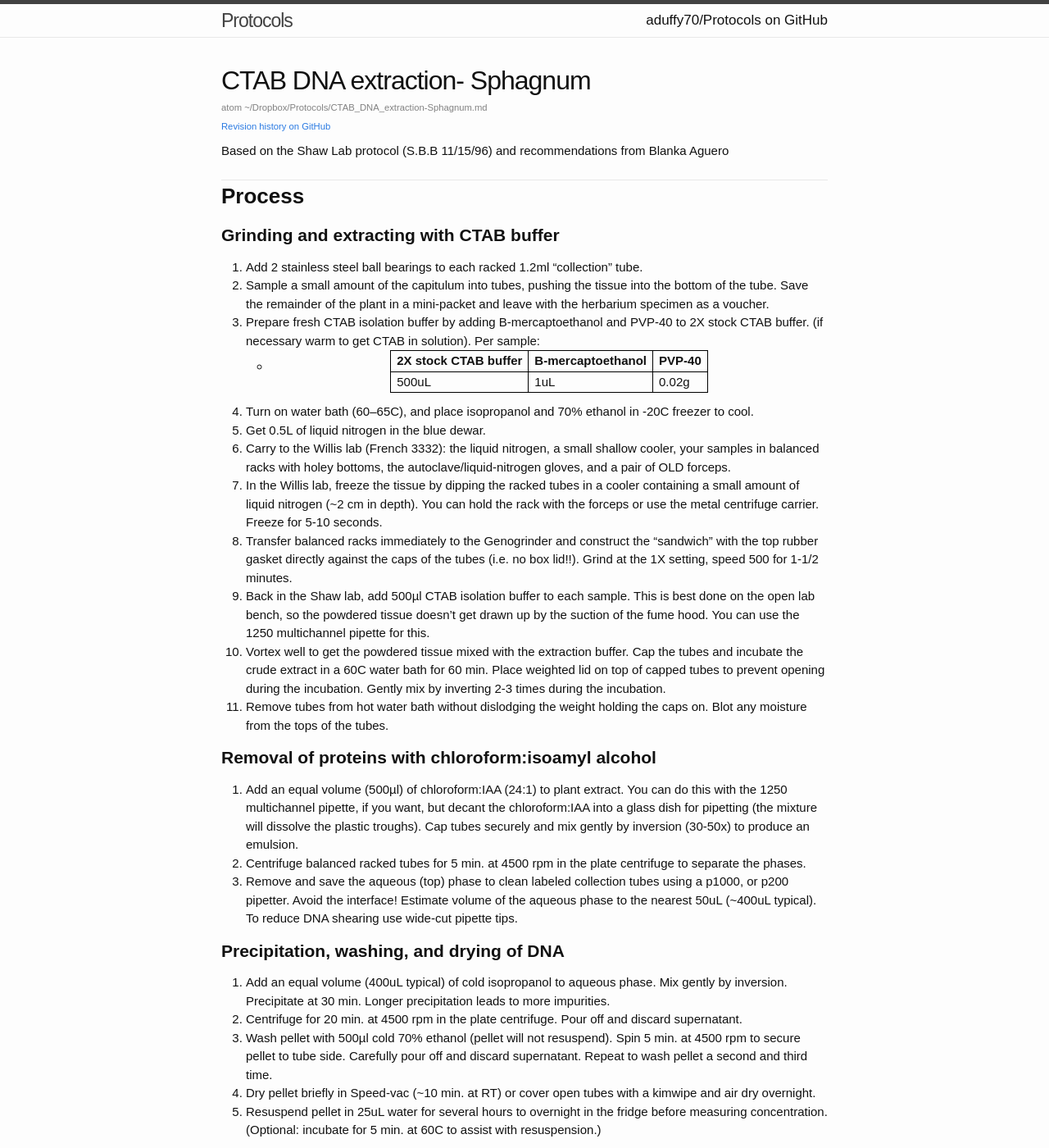
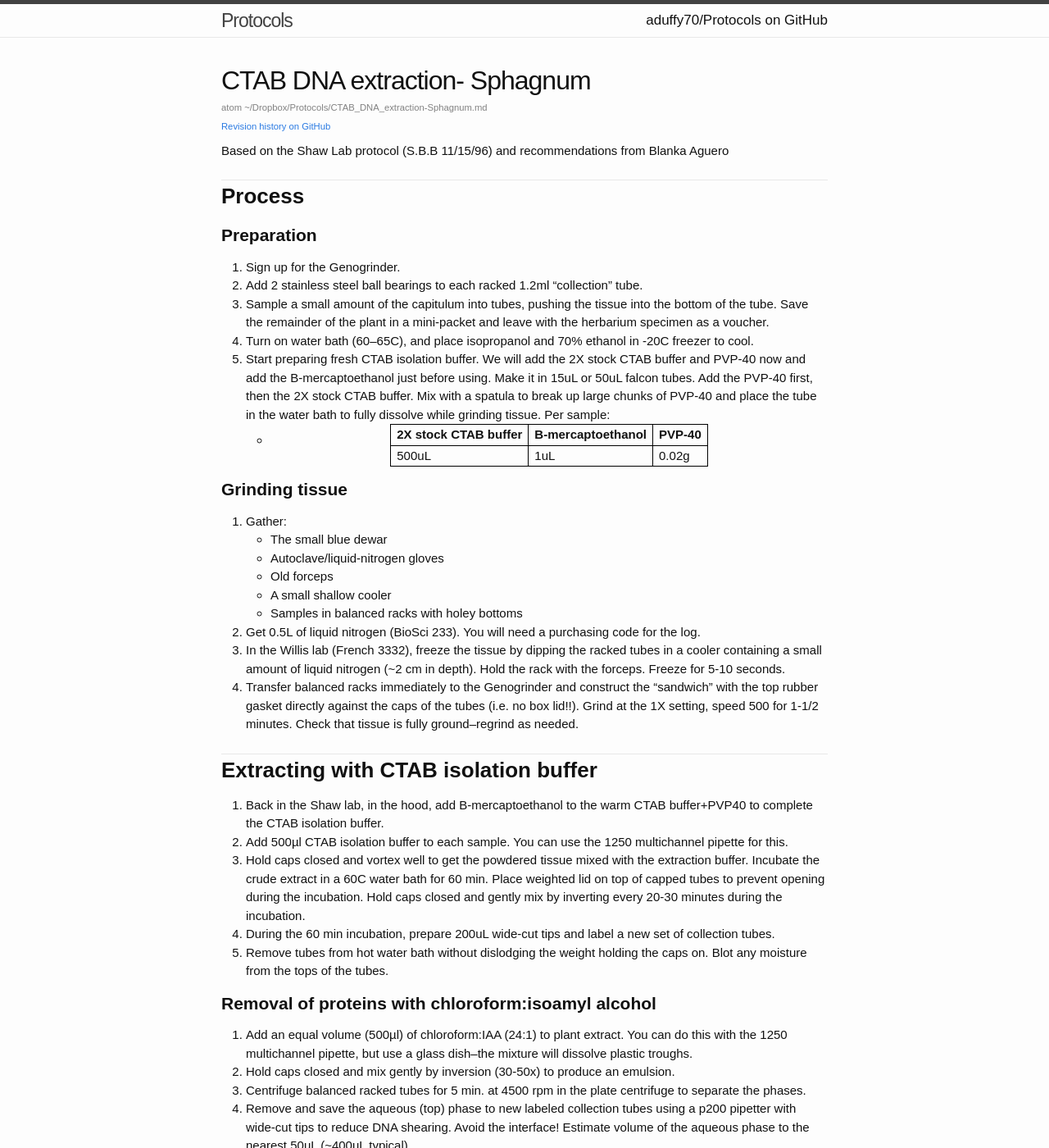
Before and after one commit to aduffy70/Protocols, a Jekyll site: the page built from CTAB_DNA_extraction-Sphagnum.md, in a window 1280 px wide and 1400 px high. Shown: the whole window at 82% size. Built offline with Jekyll 4.4.1, drawn with Linux system fonts in a browser that asks for light colours; some web fonts are replaced; some of the changed text lies outside the part shown.

Commit message:
Clarifications I realized are needed as I trained other on the protocol: Exact order and timing of adding PVP-40 and B-merc, Sign up for genogrinder, Make cut tips and label tubes during incubation time, Do post-Bmerc steps in fume hood, Liquid N2 is in room 233 and billing code is needed, Hold caps closed when vortexing/mixing, Check tissue is ground completely, Use p200 and cut tips for aqueous phase, Demote speedvac--we don't have one, Isopropanol incubation is at -20C (when did I delete that?).

```diff
--- a/CTAB_DNA_extraction-Sphagnum.md
+++ b/CTAB_DNA_extraction-Sphagnum.md
@@ -7,36 +7,52 @@ Based on the Shaw Lab protocol (S.B.B 11/15/96) and recommendations from Blanka
 
 # Process
 
-## Grinding and extracting with CTAB buffer
+## Preparation
 
+1. Sign up for the Genogrinder.
 1. Add 2 stainless steel ball bearings to each racked 1.2ml “collection” tube.
 1. Sample a small amount of the capitulum into tubes, pushing the tissue into the bottom of the tube. Save the remainder of the plant in a mini-packet and leave with the herbarium specimen as a voucher.
-1. Prepare fresh CTAB isolation buffer by adding B-mercaptoethanol and PVP-40 to 2X stock CTAB buffer. (if necessary warm to get CTAB in solution). Per sample:
+1. Turn on water bath (60--65C), and place isopropanol and 70% ethanol in -20C freezer to cool.
+1. Start preparing fresh CTAB isolation buffer. We will add the 2X stock CTAB buffer and PVP-40 now and add the B-mercaptoethanol just before using. Make it in 15uL or 50uL falcon tubes.  Add the PVP-40 first, then the 2X stock CTAB buffer. Mix with a spatula to break up large chunks of PVP-40 and place the tube in the water bath to fully dissolve while grinding tissue. Per sample:
   * | 2X stock CTAB buffer | B-mercaptoethanol | PVP-40 |
     | -------------------- | ----------------- | ------ |
     | 500uL | 1uL | 0.02g |
 
-1. Turn on water bath (60--65C), and place isopropanol and 70% ethanol in -20C freezer to cool.
-1. Get 0.5L of liquid nitrogen in the blue dewar.
-1. Carry to the Willis lab (French 3332): the liquid nitrogen, a small shallow cooler, your samples in balanced racks with holey bottoms, the autoclave/liquid-nitrogen gloves, and a pair of OLD forceps.
-1. In the Willis lab, freeze the tissue by dipping the racked tubes in a cooler containing a small amount of liquid nitrogen (~2 cm in depth). You can hold the rack with the forceps or use the metal centrifuge carrier. Freeze for 5-10 seconds.
-1. Transfer balanced racks immediately to the Genogrinder and construct the “sandwich” with the top rubber gasket directly against the caps of the tubes (i.e. no box lid!!). Grind at the 1X setting, speed 500 for 1-1/2 minutes.
-1. Back in the Shaw lab, add 500µl CTAB isolation buffer to each sample.  This is best done on the open lab bench, so the powdered tissue doesn't get drawn up by the suction of the fume hood.  You can use the 1250 multichannel pipette for this.
-1. Vortex well to get the powdered tissue mixed with the extraction buffer. Cap the tubes and incubate the crude extract in a 60C water bath for 60 min.  Place weighted lid on top of capped tubes to prevent opening during the incubation. Gently mix by inverting 2-3 times during the incubation.
+## Grinding tissue
+
+1. Gather:
+  * The small blue dewar
+  * Autoclave/liquid-nitrogen gloves
+  * Old forceps
+  * A small shallow cooler
+  * Samples in balanced racks with holey bottoms
+1. Get 0.5L of liquid nitrogen (BioSci 233). You will need a purchasing code for the log.
+1. In the Willis lab (French 3332), freeze the tissue by dipping the racked tubes in a cooler containing a small amount of liquid nitrogen (~2 cm in depth). Hold the rack with the forceps. Freeze for 5-10 seconds.
+1. Transfer balanced racks immediately to the Genogrinder and construct the “sandwich” with the top rubber gasket directly against the caps of the tubes (i.e. no box lid!!). Grind at the 1X setting, speed 500 for 1-1/2 minutes. Check that tissue is fully ground--regrind as needed.
+
+# Extracting with CTAB isolation buffer
+
+1. Back in the Shaw lab, in the hood, add B-mercaptoethanol to the warm CTAB buffer+PVP40 to complete the CTAB isolation buffer.
+1. Add 500µl CTAB isolation buffer to each sample.  You can use the 1250 multichannel pipette for this.
+1. Hold caps closed and vortex well to get the powdered tissue mixed with the extraction buffer. Incubate the crude extract in a 60C water bath for 60 min.  Place weighted lid on top of capped tubes to prevent opening during the incubation. Hold caps closed and gently mix by inverting every 20-30 minutes during the incubation.
+1. During the 60 min incubation, prepare 200uL wide-cut tips and label a new set of collection tubes.
 1. Remove tubes from hot water bath without dislodging the weight holding the caps on. Blot any moisture from the tops of the tubes.
 
 ## Removal of proteins with chloroform:isoamyl alcohol
 
-1. Add an equal volume (500µl) of chloroform:IAA (24:1) to plant extract.  You can do this with the 1250 multichannel pipette, if you want, but decant the chloroform:IAA into a glass dish for pipetting (the mixture will dissolve the plastic troughs). Cap tubes securely and mix gently by inversion (30-50x) to produce an emulsion.
+1. Add an equal volume (500µl) of chloroform:IAA (24:1) to plant extract.  You can do this with the 1250 multichannel pipette, but use a glass dish--the mixture will dissolve plastic troughs.
+1. Hold caps closed and mix gently by inversion (30-50x) to produce an emulsion.
 1. Centrifuge balanced racked tubes for 5 min. at 4500 rpm in the plate centrifuge to separate the phases.
-1. Remove and save the aqueous (top) phase to clean labeled collection tubes using a p1000, or p200 pipetter.  Avoid the interface! Estimate volume of the aqueous phase to the nearest 50uL (~400uL typical). To reduce DNA shearing use wide-cut pipette tips.
+1. Remove and save the aqueous (top) phase to new labeled collection tubes using a p200 pipetter with wide-cut tips to reduce DNA shearing.  Avoid the interface! Estimate volume of the aqueous phase to the nearest 50uL (~400uL typical).
 
 ## Precipitation, washing, and drying of DNA
 
-1. Add an equal volume (400uL typical) of cold isopropanol to aqueous phase.  Mix gently by inversion.  Precipitate at 30 min.  Longer precipitation leads to more impurities.
+1. Add an equal volume (400uL typical) of cold isopropanol to aqueous phase.
+1. Mix gently by inversion.
+1. Precipitate 30 min. at -20C.  Longer precipitation leads to more impurities.
 1. Centrifuge for 20 min. at 4500 rpm in the plate centrifuge.  Pour off and discard supernatant.
 1. Wash pellet with 500µl cold 70% ethanol (pellet will not resuspend).  Spin 5 min. at 4500 rpm to secure pellet to tube side.  Carefully pour off and discard supernatant. Repeat to wash pellet a second and third time.
-1. Dry pellet briefly in Speed-vac (~10 min. at RT) or cover open tubes with a kimwipe and air dry overnight.
+1. Cover open tubes with a kimwipe and air dry overnight (or dry ~10 min at room temperature in Speed-vac, if available).
 1. Resuspend pellet in 25uL water for several hours to overnight in the fridge before measuring concentration. (Optional: incubate for 5 min. at 60C to assist with resuspension.)
 
 # Recipes
```
